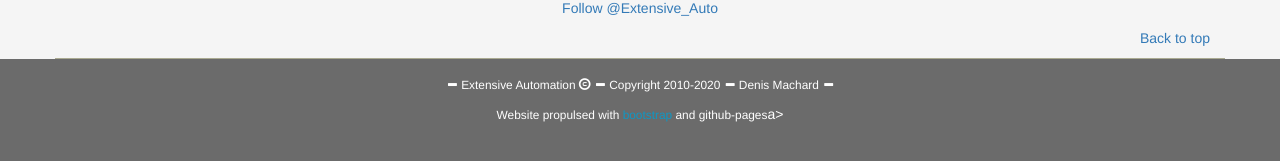
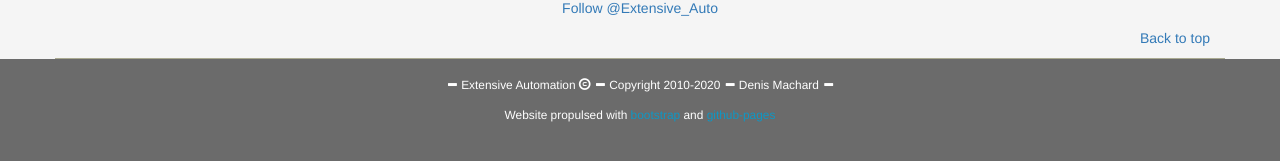
Before and after one commit to ExtensiveAutomation/extensiveautomation.github.io, a Jekyll site: the page built from index.md, in a window 1280 px wide and 900 px high, scrolled down 3871 px. Shown: the part 711-872 px from the top of the window. Built offline with Jekyll 4.4.1, drawn with Linux system fonts in a browser that asks for light colours; our own code applies the rules of GitHub Pages for plain Markdown files; comment, search, counter and statistics services are not loaded.

Commit message:
fix footer

```diff
--- a/_layouts/default.html
+++ b/_layouts/default.html
@@ -609,7 +609,7 @@
     <footer class="footer">
         <div class="container text-center">
              <p><small class="copyright"><span class="glyphicon glyphicon-minus" aria-hidden="true"></span> Extensive Automation <span class="glyphicon glyphicon-copyright-mark" aria-hidden="true"></span> <span class="glyphicon glyphicon-minus" aria-hidden="true"></span> Copyright 2010-2020 <span class="glyphicon glyphicon-minus" aria-hidden="true"></span> Denis Machard <span class="glyphicon glyphicon-minus" aria-hidden="true"></span></small></p>
-             <p><small class="copyright">Website propulsed with <a href="http://getbootstrap.com/"  target="_blank" class="bootstrap">bootstrap</a> and <a href="https://pages.github.com/"  target="_blank" class="bootstrap"></a>github-pages</small>a></small></p>
+             <p><small class="copyright">Website propulsed with <a href="http://getbootstrap.com/"  target="_blank" class="bootstrap">bootstrap</a> and <a href="https://pages.github.com/"  target="_blank" class="bootstrap">github-pages</a></small></small></p>
         </div>
     </footer>
 
```
